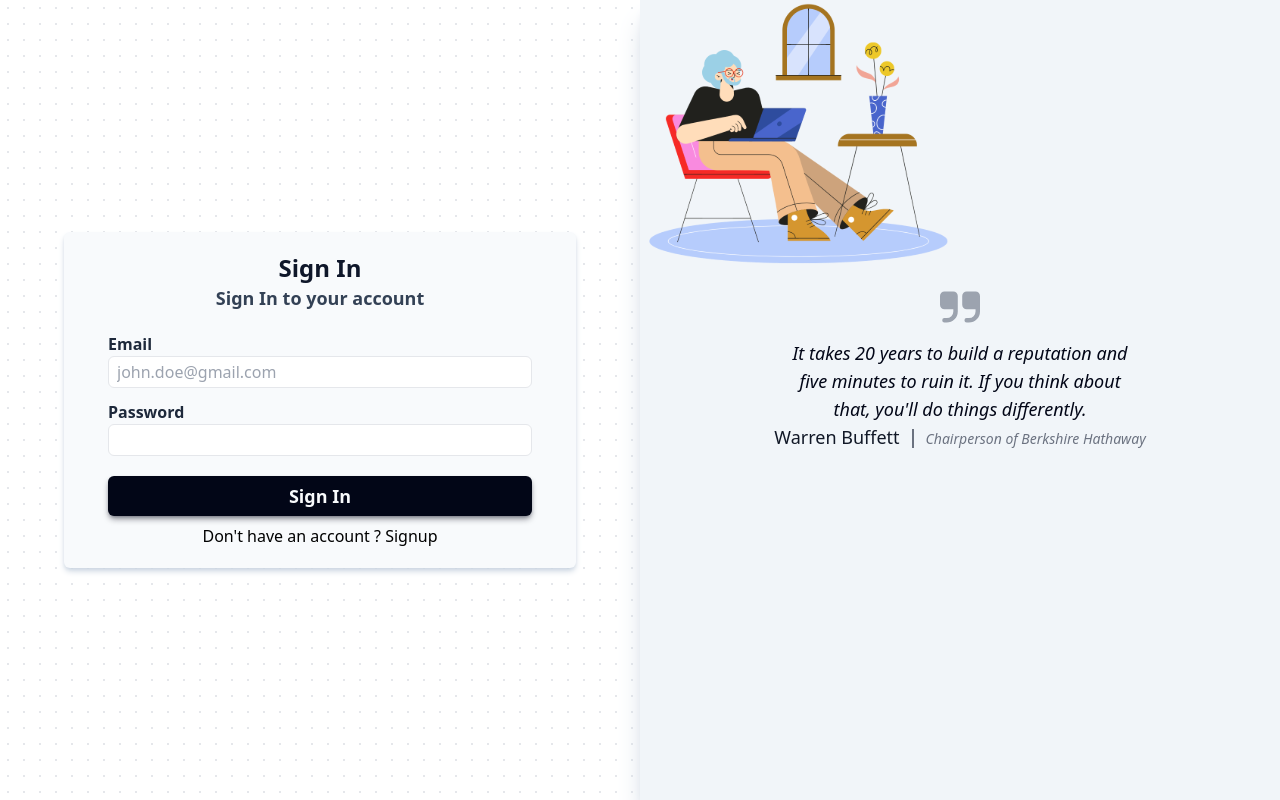
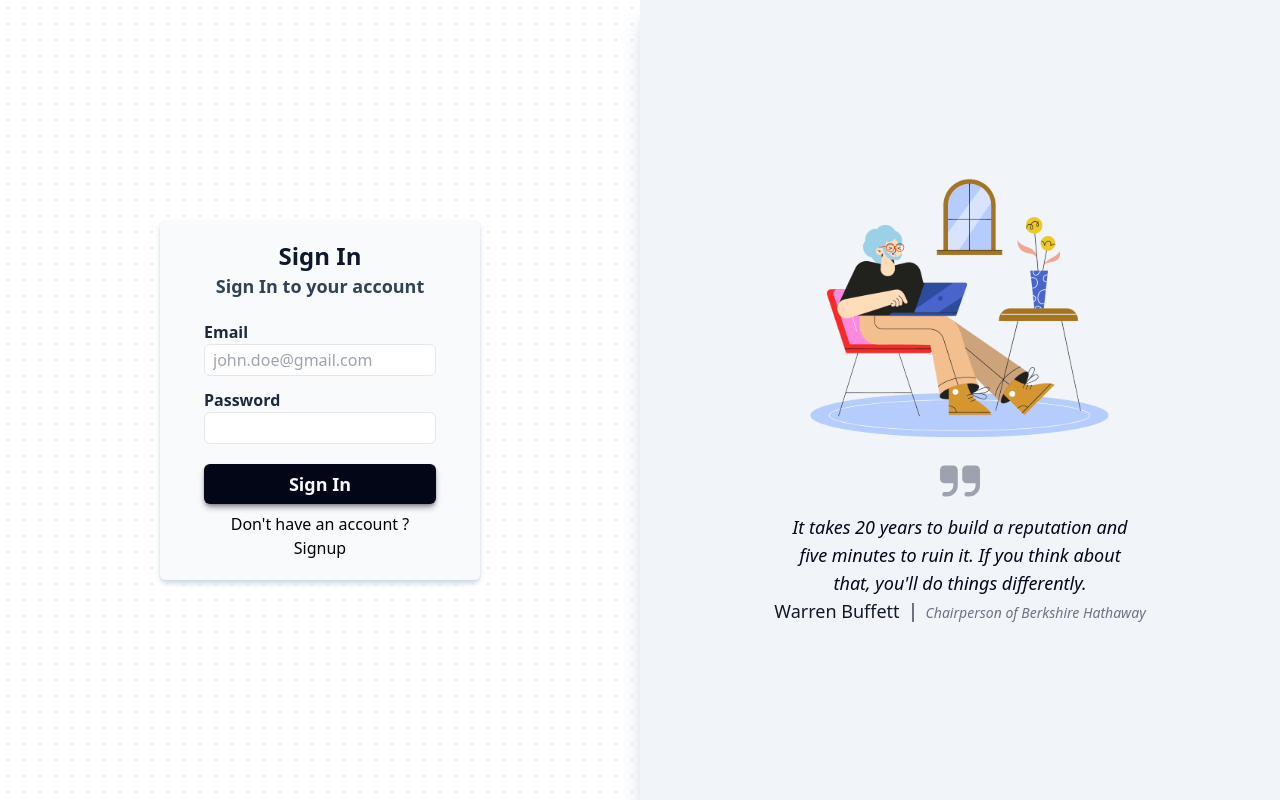
Before and after one commit to jigyasumxkkxr/Page-Flow, a React (Vite) app in the folder frontend/: page /signin in a window 1280 px wide. Built offline with nearby package versions, Linux system fonts and the light colour scheme.

Commit message:
responsive-auth-pages+corrected

```diff
--- a/frontend/src/components/signin-card.tsx
+++ b/frontend/src/components/signin-card.tsx
@@ -37,7 +37,7 @@ export const SigninCard = () => {
     }
 
     return (
-        <div className="bg-slate-50 p-5 rounded-md shadow-md shadow-slate-300 w-4/5">
+        <div className="bg-slate-50 p-5 rounded-md shadow-md shadow-slate-300 w-4/5 sm:w-1/2">
             <div className="text-center">
                 <p className="text-2xl font-bold text-slate-900">Sign In</p>
                 <p className="text-lg font-semibold text-slate-700">Sign In to your account</p>
--- a/frontend/src/components/signup-card.tsx
+++ b/frontend/src/components/signup-card.tsx
@@ -35,7 +35,7 @@ export const SignupCard = () => {
     }
 
     return (
-        <div className="bg-slate-50 p-5 rounded-md shadow-md shadow-slate-300 w-4/5">
+        <div className="bg-slate-50 p-5 rounded-md shadow-md shadow-slate-300 w-4/5 sm:w-1/2">
             <div className="text-center">
                 <p className="text-2xl font-bold text-slate-900">Sign Up</p>
                 <p className="text-lg font-semibold text-slate-700">Create an account</p>
--- a/frontend/src/pages/Signin.tsx
+++ b/frontend/src/pages/Signin.tsx
@@ -31,7 +31,7 @@ export const Signin = () => {
                 <div className="w-screen sm:w-1/2 flex justify-center items-center">
                     <SigninCard />
                 </div>
-                <div className="hidden sm:block w-1/2 bg-slate-100 flex flex-col justify-center items-center shadow-xl shadow-slate-300">
+                <div className="hidden sm:flex w-1/2 bg-slate-100 flex-col justify-center items-center shadow-xl shadow-slate-300">
                     <div className="h-1/3">
                         <img src= {SigninImg} alt="" className="h-full" />
                     </div>
--- a/frontend/src/pages/Signup.tsx
+++ b/frontend/src/pages/Signup.tsx
@@ -26,7 +26,7 @@ export const Signup = () => {
     else {
         return (
             <div className="absolute inset-0 min-h-screen max-h-fit w-screen bg-white bg-[radial-gradient(#e5e7eb_1px,transparent_1px)] [background-size:16px_16px] flex">
-                <div className="hidden sm:block w-1/2 bg-slate-100 flex flex-col justify-center items-center shadow-xl shadow-slate-300">
+                <div className="hidden sm:flex w-1/2 bg-slate-100  flex-col justify-center items-center shadow-xl shadow-slate-300">
                     <div className="h-2/5">
                         <img src={signupimg} alt="" className="h-full"/>
                     </div>
```
